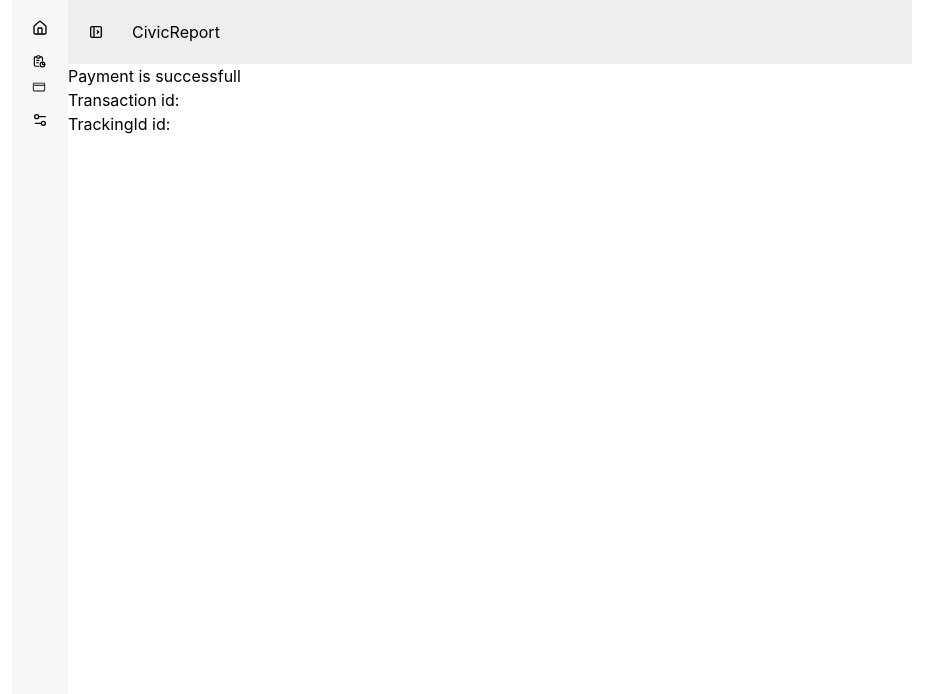
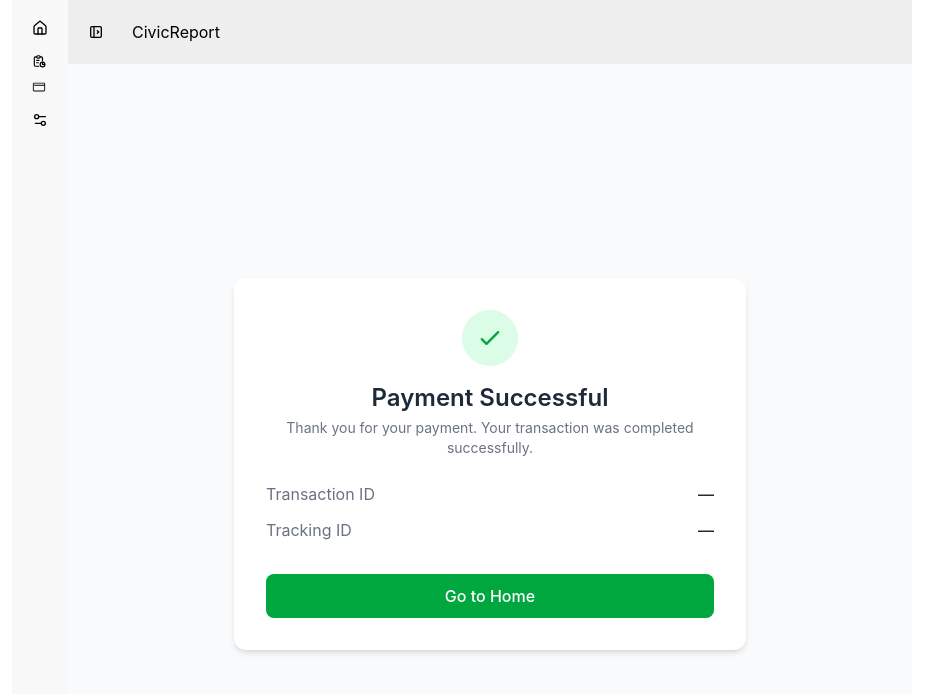
Before and after one commit to AbuJubaeid/CivicReport-Client, a React (Vite) app: page /dashboard/payment-success in a window 1280 px wide. Shown: the top 694 px of the page, without its empty margins (178-1121 px from the left). Built offline with nearby package versions, Linux system fonts and the light colour scheme; no server answers; sample sign-in values are in the browser's storage.

Commit message:
payment success page modified

```diff
--- a/src/pages/DashBoard/Payment/PaymentSuccess.jsx
+++ b/src/pages/DashBoard/Payment/PaymentSuccess.jsx
@@ -3,32 +3,81 @@ import { useSearchParams } from "react-router";
 import useAxiosSecure from "../../../hooks/useAxiosSecure";
 
 const PaymentSuccess = () => {
-    const [ searchParams ] = useSearchParams()
-    const [ paymentInfo, setPaymentInfo ] = useState({})
-    const sessionId = searchParams.get('session_id')
-    console.log(sessionId)
-    const axiosSecure = useAxiosSecure()
+  const [searchParams] = useSearchParams();
+  const [paymentInfo, setPaymentInfo] = useState({});
+  const sessionId = searchParams.get("session_id");
+  const axiosSecure = useAxiosSecure();
 
-    useEffect(()=>{
-        if(sessionId){
-            axiosSecure.patch(`/payment-success?session_id=${sessionId}`)
-            .then(res=>{
-                console.log(res.data)
-                setPaymentInfo({
-                    transactionId: res.data.transactionId,
-                    trackingId: res.data.trackingId
-,
-                })
-            })
-        }
-    }, [sessionId, axiosSecure])
-    return (
-        <div>
-            <h2>Payment is successfull</h2>
-            <h3>Transaction id: {paymentInfo.transactionId}</h3>
-            <h3>TrackingId id: {paymentInfo.trackingId}</h3>
+  useEffect(() => {
+    if (sessionId) {
+      axiosSecure
+        .patch(`/payment-success?session_id=${sessionId}`)
+        .then((res) => {
+          setPaymentInfo({
+            transactionId: res.data.transactionId,
+            trackingId: res.data.trackingId,
+          });
+        });
+    }
+  }, [sessionId, axiosSecure]);
+
+  return (
+    <div className="min-h-screen flex items-center justify-center bg-gray-50 px-4">
+      <div className="w-full max-w-md sm:max-w-lg bg-white rounded-xl shadow-md p-6 sm:p-8">
+
+        {/* Success Icon */}
+        <div className="flex justify-center mb-4">
+          <div className="w-14 h-14 rounded-full bg-green-100 flex items-center justify-center">
+            <svg
+              className="w-7 h-7 text-green-600"
+              fill="none"
+              stroke="currentColor"
+              strokeWidth="2"
+              viewBox="0 0 24 24"
+            >
+              <path strokeLinecap="round" strokeLinejoin="round" d="M5 13l4 4L19 7" />
+            </svg>
+          </div>
         </div>
-    );
+
+        {/* Title */}
+        <h2 className="text-xl sm:text-2xl font-semibold text-center text-gray-800">
+          Payment Successful
+        </h2>
+
+        <p className="text-sm text-gray-500 text-center mt-1">
+          Thank you for your payment. Your transaction was completed successfully.
+        </p>
+
+        {/* Info Section */}
+        <div className="mt-6 space-y-3">
+          <div className="flex justify-between text-sm sm:text-base">
+            <span className="text-gray-500">Transaction ID</span>
+            <span className="font-medium text-gray-800 break-all">
+              {paymentInfo.transactionId || "—"}
+            </span>
+          </div>
+
+          <div className="flex justify-between text-sm sm:text-base">
+            <span className="text-gray-500">Tracking ID</span>
+            <span className="font-medium text-gray-800 break-all">
+              {paymentInfo.trackingId || "—"}
+            </span>
+          </div>
+        </div>
+
+        {/* Button */}
+        <div className="mt-8">
+          <button
+            onClick={() => window.location.href = "/"}
+            className="w-full py-2.5 rounded-lg bg-green-600 text-white font-medium hover:bg-green-700 transition"
+          >
+            Go to Home
+          </button>
+        </div>
+      </div>
+    </div>
+  );
 };
 
 export default PaymentSuccess;
```
